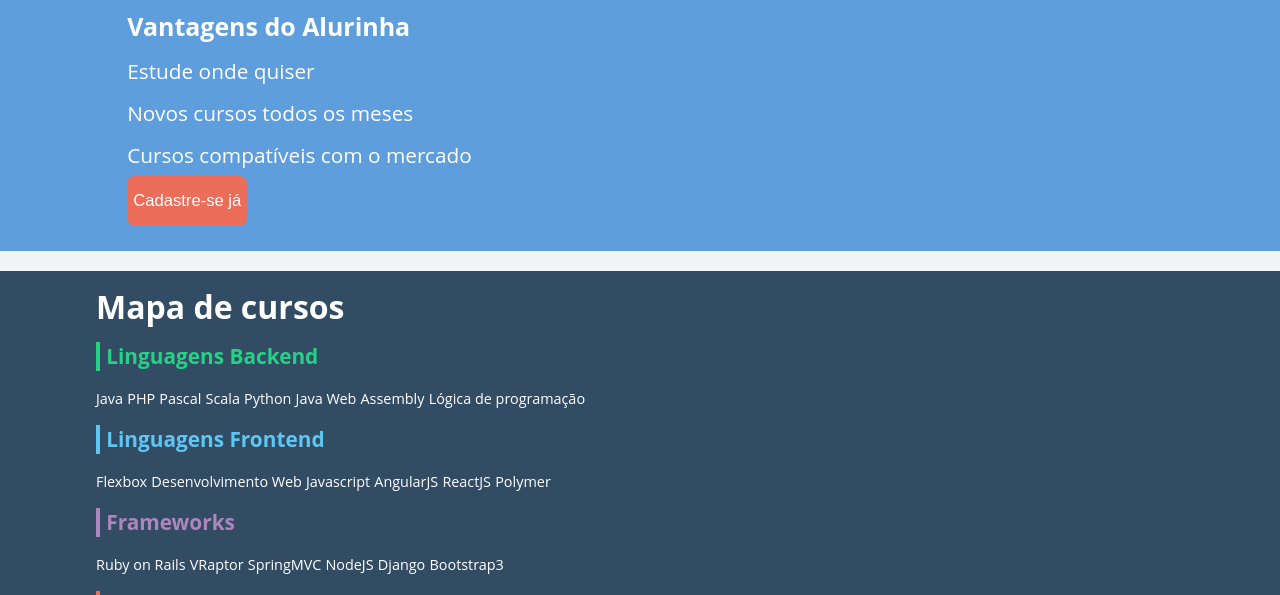
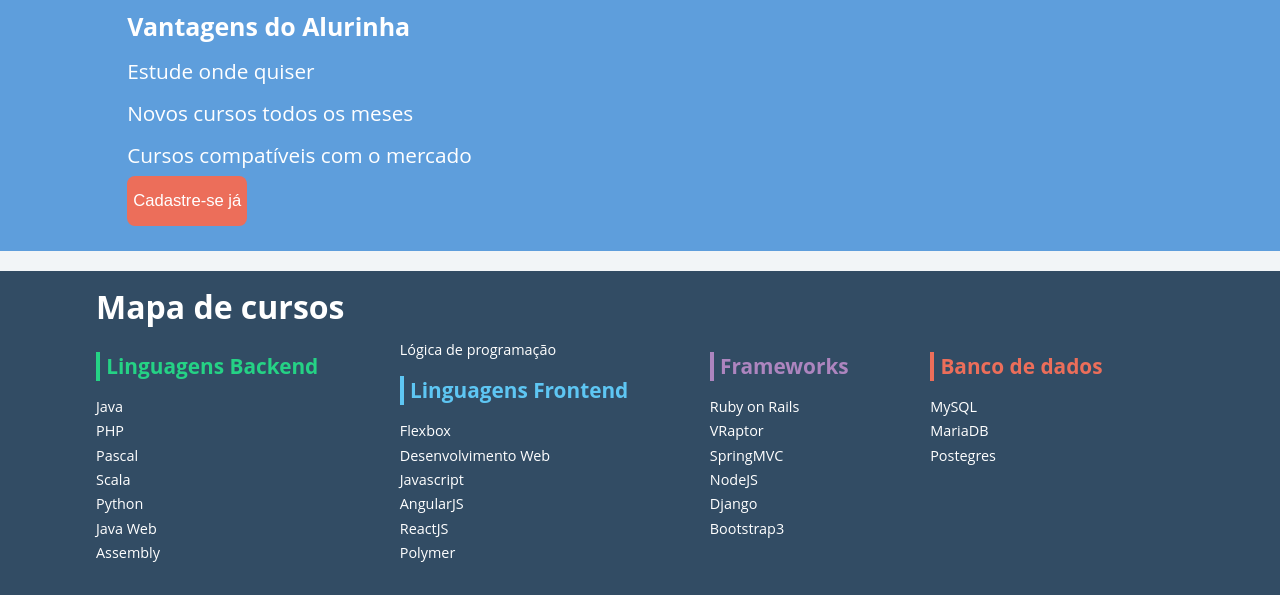
Before and after one commit to geovanecomp/Studying, a web app: file frontend/flexbox/index.html in a window 1280 px wide. Shown: the part 2546-3141 px from the top of the page. Run offline with its HTML, style and script files only (its server is not run), Linux system fonts and the light colour scheme.

Commit message:
Ajustando posicionamento dos cursos

```diff
--- a/frontend/flexbox/css/flexbox.css
+++ b/frontend/flexbox/css/flexbox.css
@@ -31,3 +31,15 @@
     display: flex;
     /*justify-content: space-around;*/
 }
+
+.rodapePrincipal-navMap-list {
+    display: flex;
+    /*flex-direction: column;
+    flex-wrap: wrap;*/
+    flex-flow: column wrap;
+    height: 250px;
+}
+
+/*.rodapePrincipal-navMap-list .rodapePrincipal-navMap-link {
+    display: flex;
+}*/
```
Also changed, not shown: frontend/flexbox/index.html (line endings or trailing spaces).
